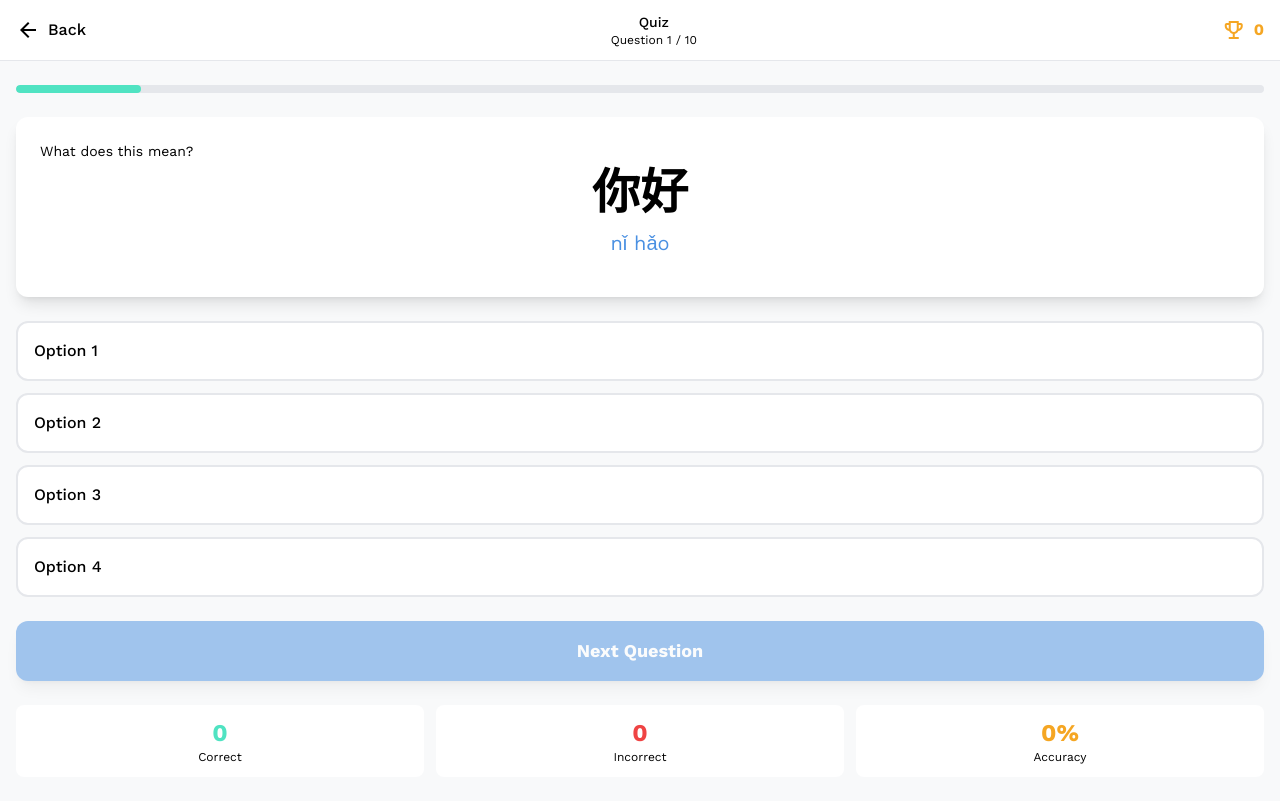
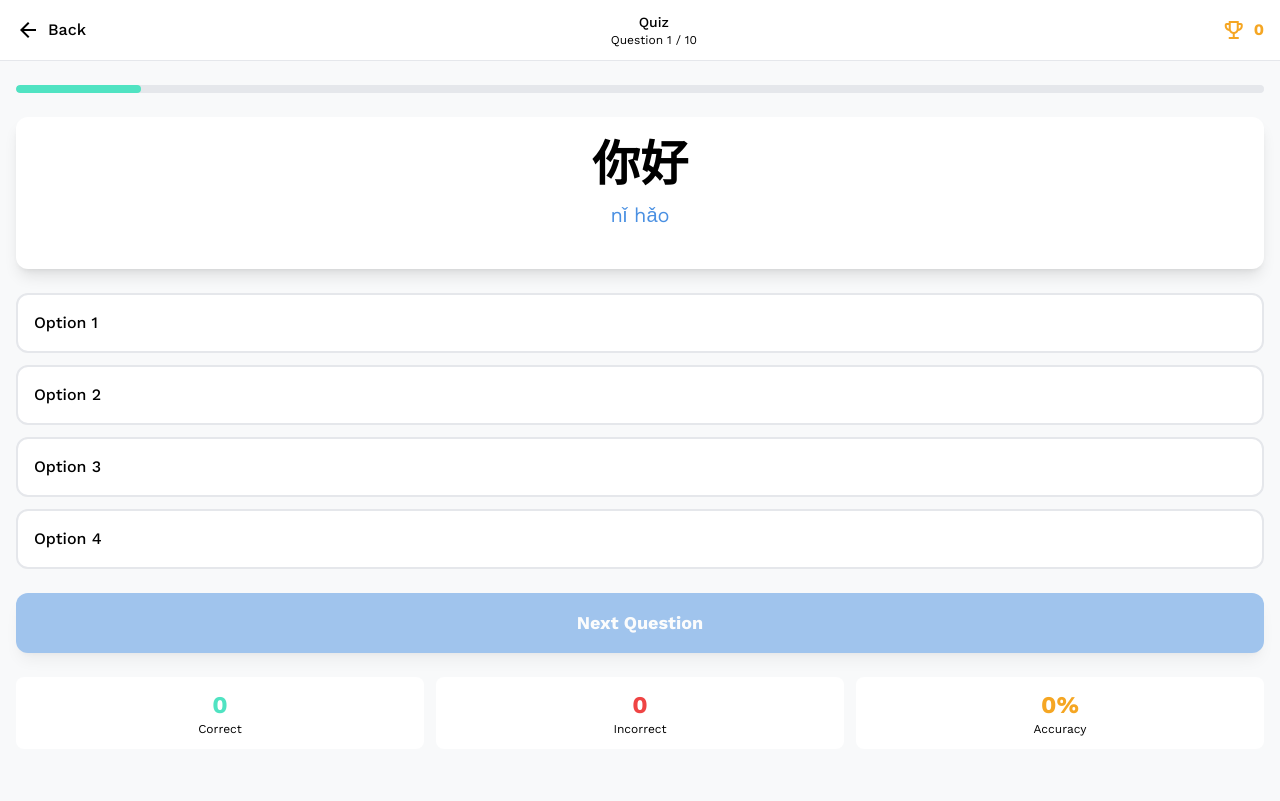
Before and after one commit to s92qht225v-creator/chinese-learning-bot, a website: page public/quiz.html in a window 1280 px wide. Drawn offline with nearby package versions, Linux system fonts and the light colour scheme; a script that the page names is missing.

Commit message:
Remove hardcoded 'What does this mean?' text from quiz page

```diff
--- a/public/quiz.html
+++ b/public/quiz.html
@@ -84,7 +84,6 @@
 
       <!-- Question Card -->
       <div class="bg-white dark:bg-gray-800 rounded-xl p-6 shadow-lg mb-6">
-        <p class="text-sm text-text-muted-light dark:text-text-muted-dark mb-2">What does this mean?</p>
         <h1 class="text-5xl font-bold text-center mb-3" id="questionChinese">你好</h1>
         <p class="text-xl text-center text-primary mb-4" id="questionPinyin">nǐ hǎo</p>
       </div>
```
